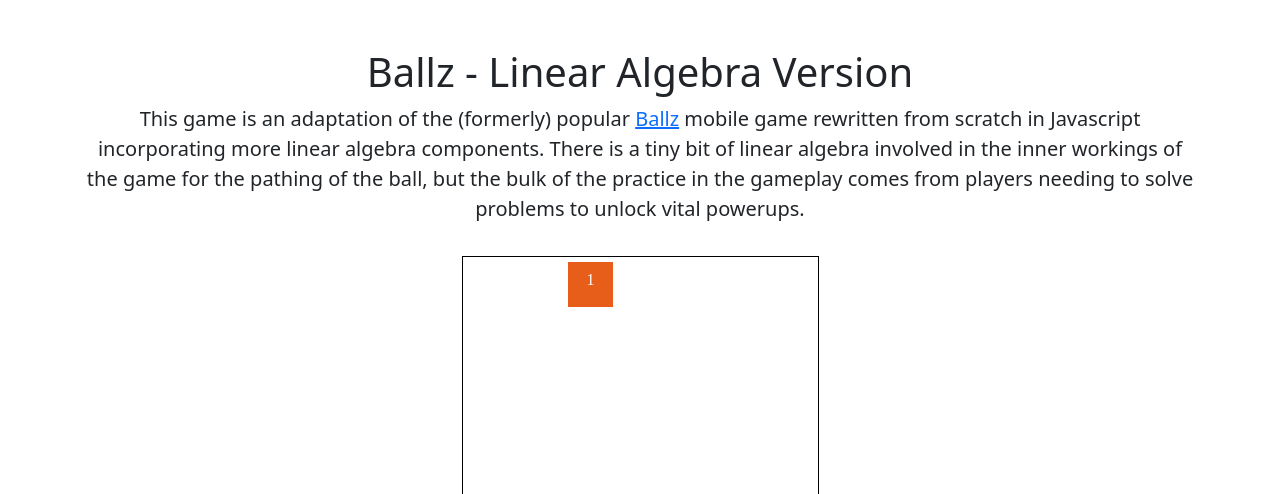
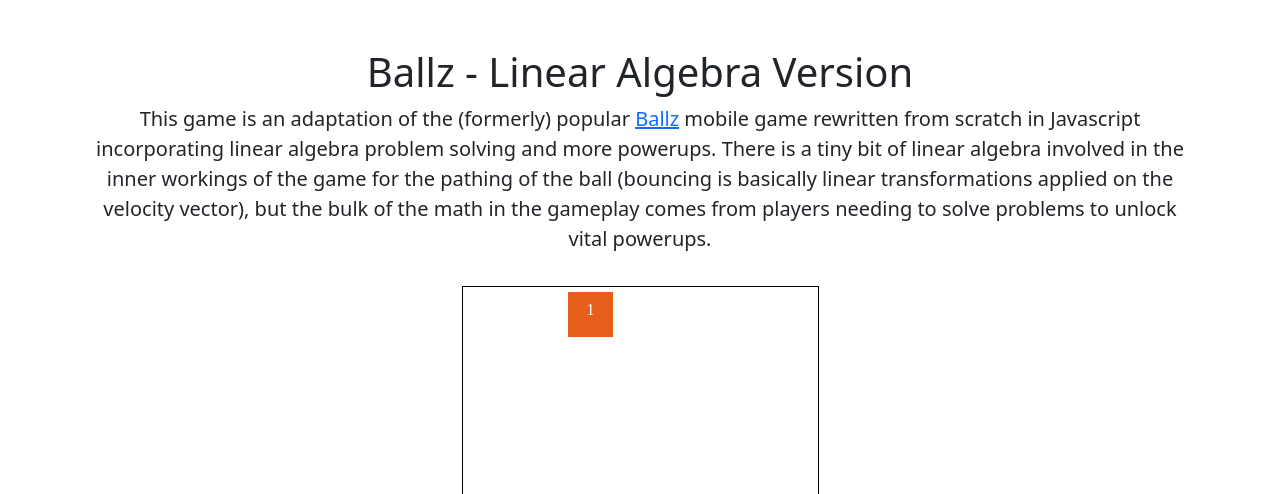
Before and after one commit to lakewood999/linalg-game, a Flask app: page / in a window 1280 px wide. Shown: the top 494 px of the page. Run offline with Flask 2, Linux system fonts and the light colour scheme; some libraries are stand-ins or nearby versions.

Commit message:
fixed a bug with the 5 round math problem text

```diff
--- a/static/problem.js
+++ b/static/problem.js
@@ -9,7 +9,7 @@ You should have received a copy of the GNU Affero General Public License along w
 */
 function startProblem() {
     $("#fiveRoundBonus").hide();
-    if (levelNum % 5 === 0) {
+    if (levelNum % 5 === 0 && !$("#freeBallProblem").prop("checked")) {
         $("#fiveRoundBonus").show();
     }
     currentPowerup = powerups.next();
--- a/templates/index.html
+++ b/templates/index.html
@@ -28,7 +28,7 @@
         <div class="container">
 		    <div class="pt-5 pb-3 text-center">
 		        <h1>Ballz - Linear Algebra Version</h1>
-		        <p class="lead">This game is an adaptation of the (formerly) popular <a href="https://play.google.com/store/apps/details?id=com.ketchapp.ballz&hl=en_US&gl=US">Ballz</a> mobile game rewritten from scratch in Javascript incorporating more linear algebra components. There is a tiny bit of linear algebra involved in the inner workings of the game for the pathing of the ball, but the bulk of the practice in the gameplay comes from players needing to solve problems to unlock vital powerups.</p>
+		        <p class="lead">This game is an adaptation of the (formerly) popular <a href="https://play.google.com/store/apps/details?id=com.ketchapp.ballz&hl=en_US&gl=US">Ballz</a> mobile game rewritten from scratch in Javascript incorporating linear algebra problem solving and more powerups. There is a tiny bit of linear algebra involved in the inner workings of the game for the pathing of the ball (bouncing is basically linear transformations applied on the velocity vector), but the bulk of the math in the gameplay comes from players needing to solve problems to unlock vital powerups.</p>
 		    </div>
 		</div>
 		<div class="container center text-center">
```
